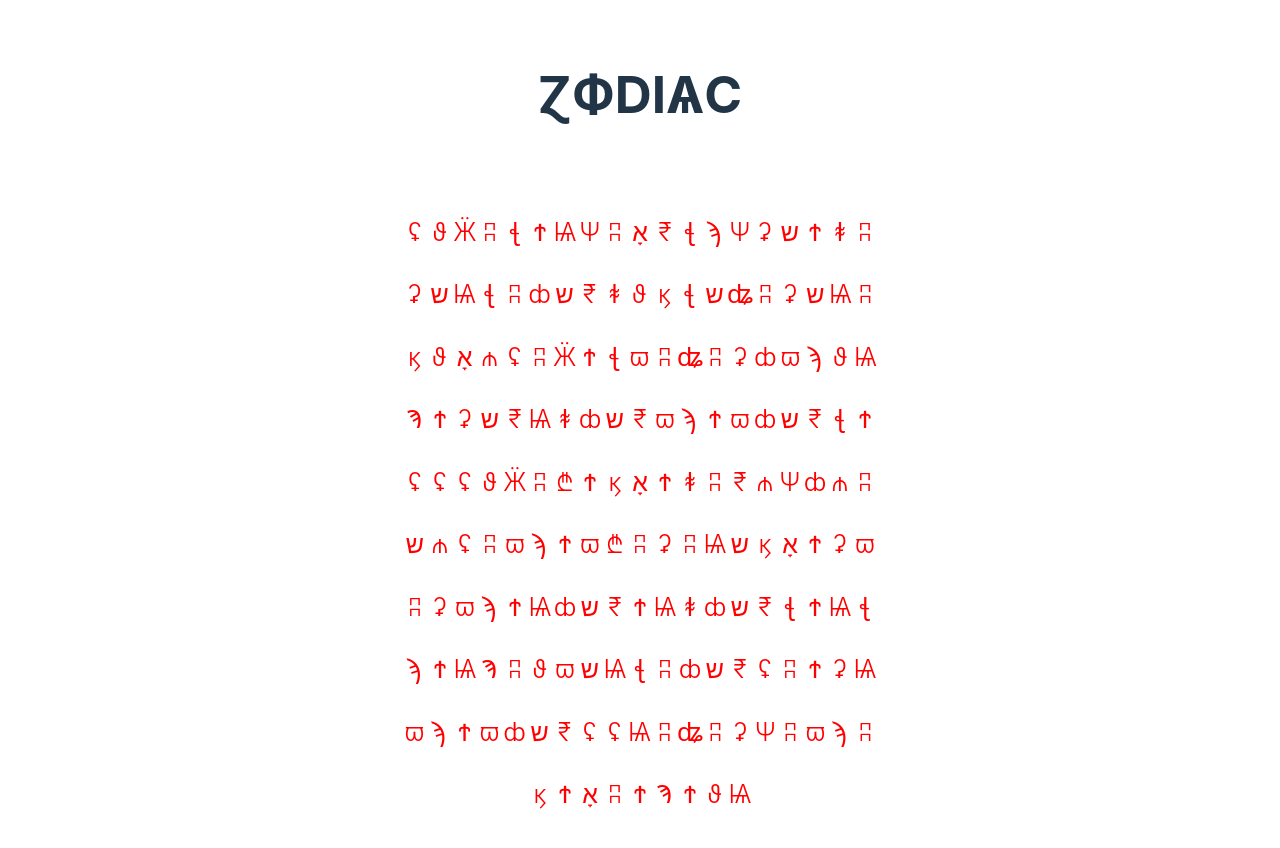
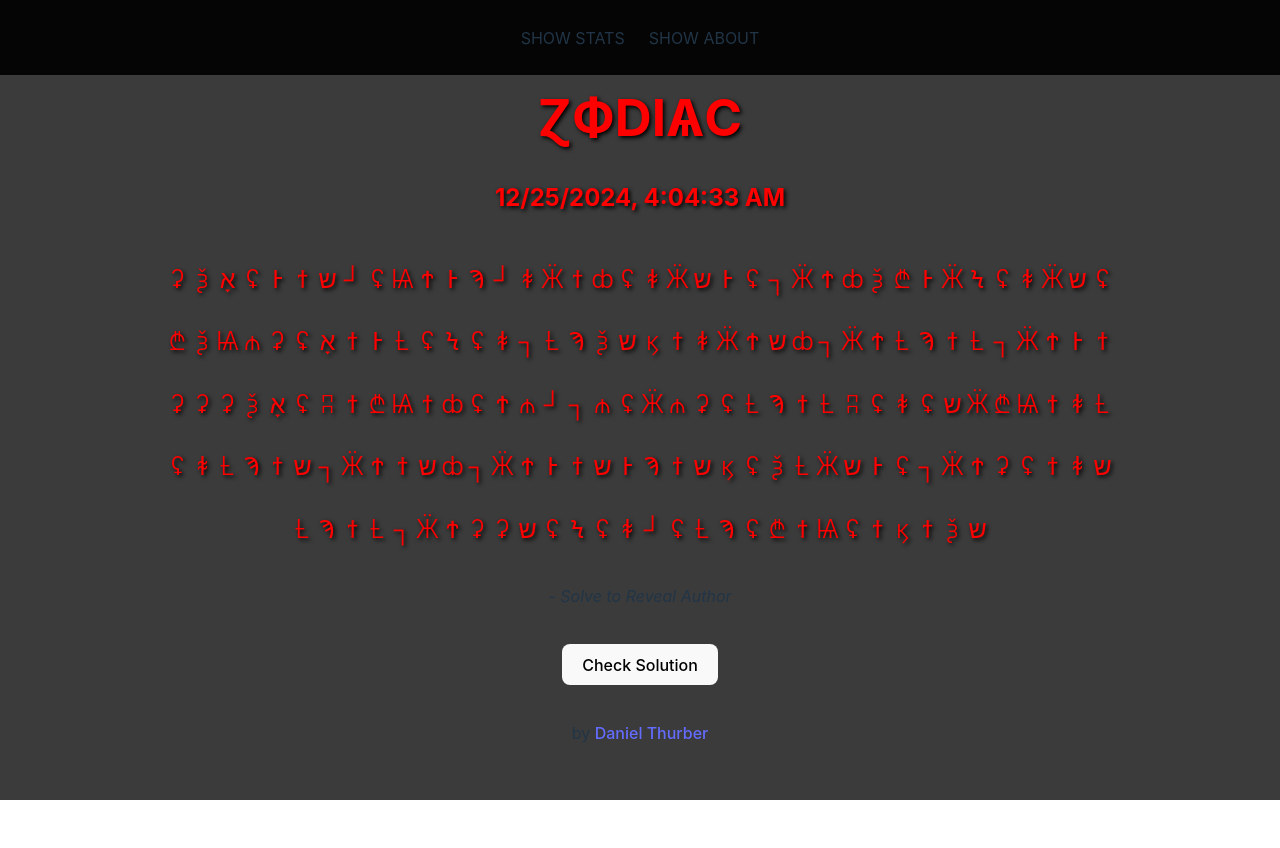
Before and after one commit to dthurber88/cgproject, a React (Vite) app: page / in a window 1280 px wide. Shown: the top 848 px of the page. After the commit the page ends 800 px from the top, so only its background shows below. Built offline with nearby package versions, Linux system fonts and the light colour scheme.

Commit message:
big updated functionality

```diff
--- a/src/App.css
+++ b/src/App.css
@@ -1,8 +1,37 @@
+body {
+    background-color: #3b3b3b;
+    width: 100vw;
+    height: 100vh;
+}
+
+.header {
+    position: fixed;
+    display: flex;
+    align-items: center;
+    justify-content: center;
+    top: 0;
+    width: 100%;
+    overflow: hidden;
+    height: 75px;
+    background-color: #050505;
+}
+
+.header-text {
+    cursor: pointer;
+    padding: 0 12px;
+}
+
+.header-text:hover {
+    border-bottom: 2px solid #c70000;
+}
+
 #root {
-    max-width: 1280px;
     margin: 0 auto;
-    padding: 2rem;
     text-align: center;
+    display: flex;
+    flex-direction: column;
+    align-items: center;
+    justify-content: center;
 }
 
 .card {
@@ -10,11 +39,13 @@
     display: flex;
     justify-content: center;
     align-items: center;
+    width: 65%;
 }
+
 .blockquote {
     display: flex;
     flex-direction: column;
-    width: 43%;
+    width: 50%;
 }
 
 .quote-container {
@@ -50,4 +81,71 @@
 
 .zod-signs {
     color: rgb(255, 0, 0);
+    text-shadow: 2px 2px 4px rgb(0, 0, 0);
 }
+
+.guess-box {
+    height: 25px;
+    width: 25px;
+    cursor: pointer;
+}
+
+.guess-input {
+    display: flex;
+    justify-content: center;
+    align-items: center;
+    text-align: center;
+    height: 25px;
+    width: 25px;
+    overflow: wrap;
+    border: none;
+    cursor: pointer;
+    background-color: transparent;
+}
+
+.guess-input:hover {
+    background-color: #f0f0f0;
+}
+
+.guess-input:focus {
+    outline: none;
+    border: none;
+}
+
+.blockquote-footer,
+.submit-button,
+.by-footer {
+    margin-top: 36px;
+}
+
+@media (max-width: 1600px) {
+    .card {
+        padding: 0;
+        display: flex;
+        flex-direction: column;
+        justify-content: center;
+        align-items: center;
+        width: 100% !important;
+    }
+    .blockquote {
+        display: flex;
+        flex-direction: column;
+        width: 75% !important;
+    }
+}
+
+@media (max-width: 1280px) {
+    .card {
+        padding: 0;
+        display: flex;
+        flex-direction: column;
+        justify-content: center;
+        align-items: center;
+        width: 100% !important;
+    }
+    .blockquote {
+        display: flex;
+        flex-direction: column;
+        width: 75% !important;
+    }
+}
--- a/src/App.tsx
+++ b/src/App.tsx
@@ -1,12 +1,16 @@
 import "./App.css";
-import GuessBox from "./components/guess-box";
 import useGetQuote from "./hooks/useGetQuote";
 import { useEffect, useState } from "react";
 
 function App() {
-    const [guessBoxValue, setGuessBoxValue] = useState("");
-    const [complete] = useState(false);
-    // const [guessArray, setGuessArray] = useState<string[]>([]);
+    const [showStats, setShowStats] = useState(false);
+    const [showAbout, setShowAbout] = useState(false);
+    const [complete, setComplete] = useState(false);
+    const [theDate, setTheDate] = useState(new Date());
+    const [guessedValues] = useState<string[]>([]);
+    const [guessedArray, setGuessedArray] = useState<
+        { index: number; letter: string }[]
+    >([]);
     const [gameQuote, setGameQuote] = useState<
         { letter: string; randomChar: string }[]
     >([]);
@@ -14,11 +18,17 @@ function App() {
         "https://api.api-ninjas.com/v1/quotes"
     );
 
-    const [revealed, setRevealed] = useState(false);
+    useEffect(() => {
+        const interval = setInterval(() => {
+            setTheDate(new Date());
+        }, 1000);
+
+        return () => clearInterval(interval);
+    }, []);
 
     useEffect(() => {
         if (data?.quote) {
-            const characters = "¢ȸʭʢʡϠϡϮϯϪϖϗϑΨѯѪש₪₹ꬸʥѨӜ₼₾ꞎאָ";
+            const characters = "¢ȸʭʢʡϠϡϮϯϪϖϗϑΨѯѪש₪₹ꬸʥѨӜ₼₾ꞎאָȽϞͰ┐┘";
             let quoteArray = data.quote.split("");
             let letterToRandomChar: { [key: string]: string } = {};
             let usedChars = new Set<string>();
@@ -50,21 +60,104 @@ function App() {
             });
 
             setGameQuote(randomCharArray);
+            setGuessedArray(
+                new Array(newQuoteArray.length).fill({ letter: "", index: -1 })
+            );
         }
     }, [data]);
 
-    function revealLetter(letter?: string, index?: number) {
-        if (letter === guessBoxValue) {
-            console.log(index, letter);
-            console.log(gameQuote);
+    //potential use in the future
+    // function revealLetter(guessedLetter?: string, letter?: string, index?: number) {
+    //     if (guessedLetter?.toLowerCase() === letter?.toLowerCase()) {
+    //         console.log("Correct letter", guessedLetter);
+    //     }
+    // }
+
+    function updateGuessedArray(guessedLetter?: string, index?: number) {
+        const newGuessedArray = [...guessedArray];
+        newGuessedArray[index!] = { letter: guessedLetter!, index: index! };
+        setGuessedArray(newGuessedArray);
+    }
+
+    function submitGuess() {
+        for (let i = 0; i < guessedArray.length; i++) {
+            if (
+                guessedArray[i].letter.toLowerCase() !==
+                gameQuote[i].letter.toLowerCase()
+            ) {
+                setComplete(false);
+                return;
+            } else {
+                setComplete(true);
+            }
         }
     }
 
     return (
         <>
+            <div className="header">
+                <div
+                    className="header-text"
+                    onClick={
+                        showAbout ? () => null : () => setShowStats(!showStats)
+                    }
+                >
+                    {showStats ? "HIDE STATS" : "SHOW STATS"}
+                </div>
+                <div
+                    className="header-text"
+                    onClick={
+                        showStats ? () => null : () => setShowAbout(!showAbout)
+                    }
+                >
+                    {showAbout ? "HIDE ABOUT" : "SHOW ABOUT"}
+                </div>
+            </div>
+            {showStats && !showAbout && <div>Stats Page Planned</div>}
+            {showAbout && !showStats && (
                 <div>
-                {/* <h1>ɀФᴆⱡѦ₡</h1> */}
-                <h1>ⱿФDIѦC</h1>
+                    It's just a cryptogram in the style of a Zodiac cipher. Once
+                    you think you have the solution, click the "Check Solution"
+                    button to see if you are correct!
+                    <br />
+                    <br />
+                    There is an API Call at midnight every day that receives a
+                    new random 'famous' quote. That quote is then turned into a
+                    Zodiac cipher.
+                    <br />
+                    <br />
+                    I create this project to practice TypeScript and React, as
+                    well as API calls and typing.
+                    <br />
+                    <br />
+                    If you have any questions or suggestions, or would like to
+                    work on a project together, please feel free to reach out on{" "}
+                    <a
+                        href="https://www.linkedin.com/in/danielthurber/"
+                        target="_blank"
+                    >
+                        LinkedIn.
+                    </a>
+                </div>
+            )}
+            {!showStats && !showAbout && (
+                <>
+                    <div>
+                        <h1
+                            style={{
+                                color: "red",
+                                textShadow: "2px 2px 4px rgb(0, 0, 0)",
+                            }}
+                        >
+                            ⱿФDIѦC
+                        </h1>
+                        <h2
+                            style={{
+                                color: "red",
+                                textShadow: "2px 2px 4px #000000",
+                                fontSize: "1.5rem",
+                            }}
+                        >{`${theDate.toLocaleString()}`}</h2>
                     </div>
                     <div className="card">
                         {isLoading ? (
@@ -77,18 +170,39 @@ function App() {
                                     {gameQuote.map((item, index) => (
                                         <>
                                             <div className="letter-container">
-                                        <div
-                                            className="guess"
-                                            onChange={() =>
-                                                revealLetter(item.letter, index)
+                                                <div className="guess">
+                                                    <div className="guess-box">
+                                                        <input
+                                                            style={{
+                                                                textTransform:
+                                                                    "uppercase",
+                                                            }}
+                                                            type="text"
+                                                            className="guess-input"
+                                                            onChange={(e) => {
+                                                                updateGuessedArray(
+                                                                    e.target
+                                                                        .value,
+                                                                    index
+                                                                );
+                                                                let newGuessedValues =
+                                                                    [
+                                                                        ...guessedValues,
+                                                                    ];
+                                                                newGuessedValues[
+                                                                    index
+                                                                ] =
+                                                                    e.target.value;
+                                                                return newGuessedValues;
+                                                            }}
+                                                            value={
+                                                                guessedValues[
+                                                                    index
+                                                                ]
                                                             }
-                                        >
-                                            <GuessBox
-                                                revealed={!revealed}
-                                                setRevealed={setRevealed}
-                                                value={guessBoxValue[index]}
-                                                setValue={setGuessBoxValue}
+                                                            maxLength={1}
                                                         />
+                                                    </div>
                                                 </div>
                                                 <div className="zod-signs">
                                                     {item.randomChar}
@@ -97,12 +211,33 @@ function App() {
                                         </>
                                     ))}
                                 </div>
-                        <footer>
-                            <cite>{complete ? `- ${data?.author}` : ""}</cite>
+
+                                <footer className="blockquote-footer">
+                                    <cite>
+                                        {complete
+                                            ? `- ${data?.author}`
+                                            : "- Solve to Reveal Author"}
+                                    </cite>
                                 </footer>
+                                <div className="submit-button">
+                                    <button onClick={() => submitGuess()}>
+                                        Check Solution
+                                    </button>
+                                </div>
                             </div>
                         )}
                     </div>
+                    <div className="by-footer">
+                        by&nbsp;
+                        <a
+                            href="https://www.linkedin.com/in/danielthurber/"
+                            target="_blank"
+                        >
+                            Daniel Thurber
+                        </a>
+                    </div>
+                </>
+            )}
         </>
     );
 }
```
Also changed, not shown: src/hooks/useGetQuote.tsx (+2 -57 lines). Lines whose indentation alone changed are shown as unchanged.
